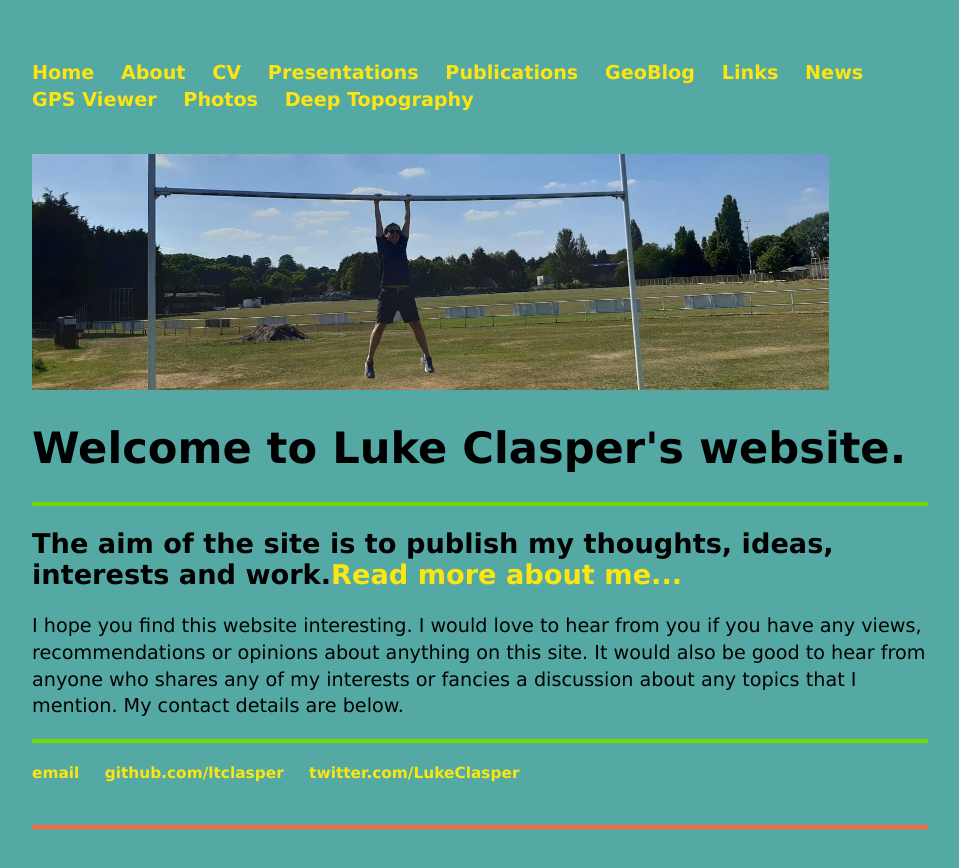
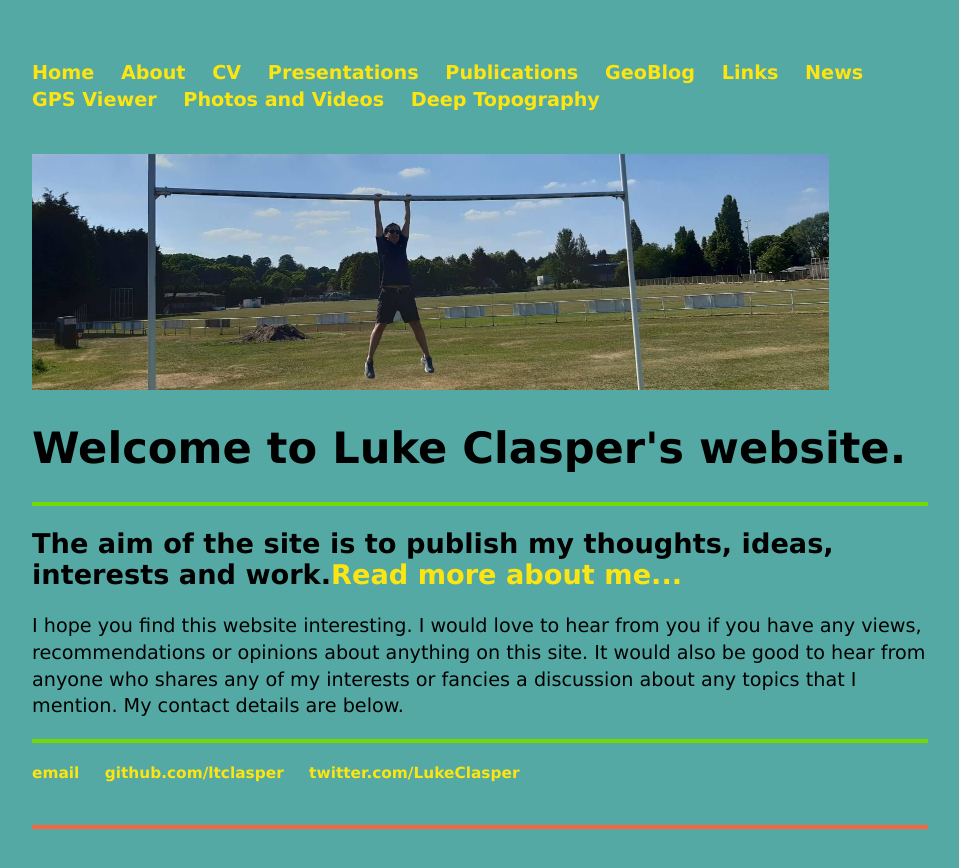
Before and after one commit to ltclasper/ltclasper.github.io, a Jekyll site: the page built from index.html, in a window 1280 px wide. Shown: the top 868 px of the page, without its empty margins (160-1119 px from the left). Built offline with Jekyll 4.4.1, drawn with Linux system fonts in a browser that asks for light colours.

Commit message:
Update default.html

```diff
--- a/_layouts/default.html
+++ b/_layouts/default.html
@@ -18,7 +18,7 @@
 				<li><a href="/links">Links</a></li>
 				<li><a href="/news">News</a></li>
 				<li><a href="/gps traces viewer">GPS Viewer</a></li>
-				<li><a href="/photos">Photos</a></li>
+				<li><a href="/photos">Photos and Videos</a></li>
 				<li><a href="/stourport map">Deep Topography</a></li>
 	    		</ul>
 			</nav>
```
